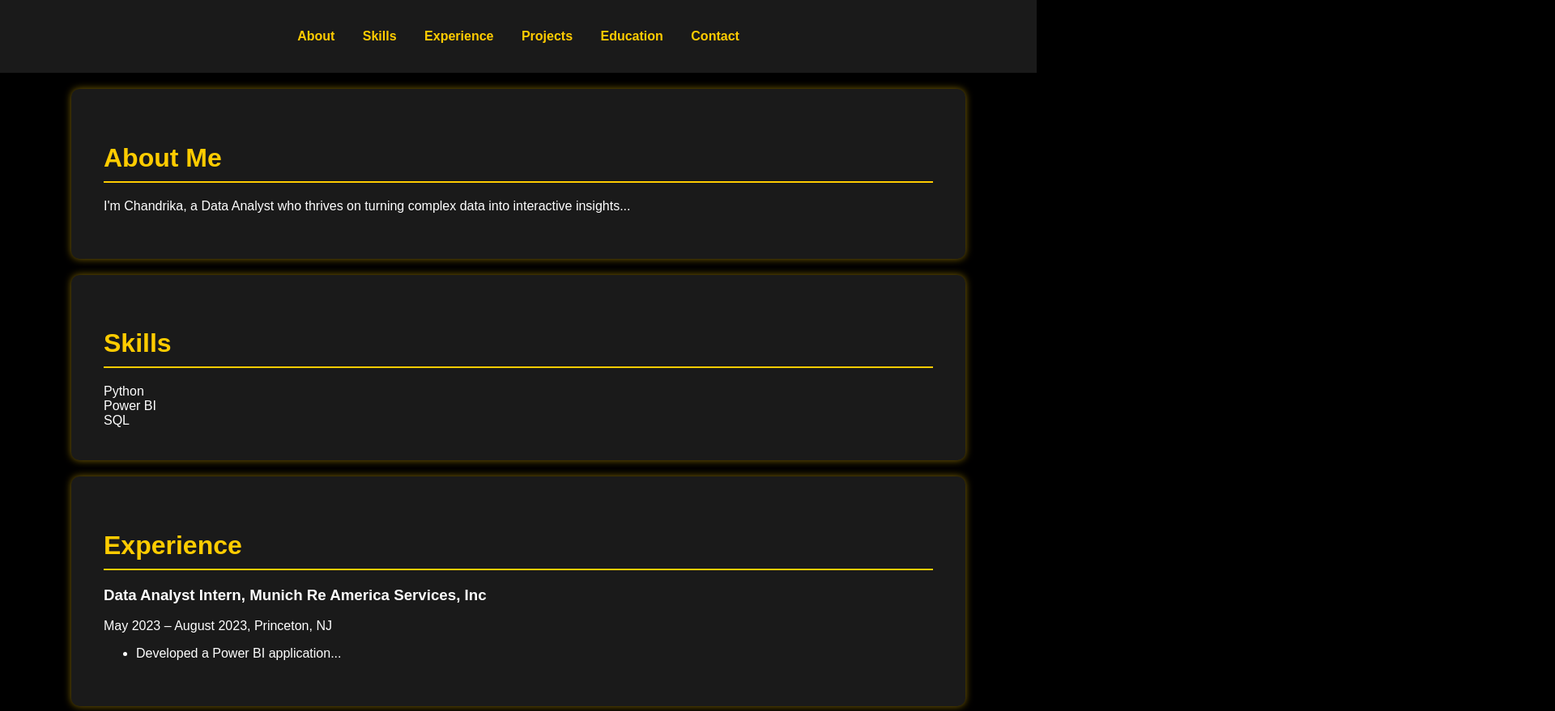
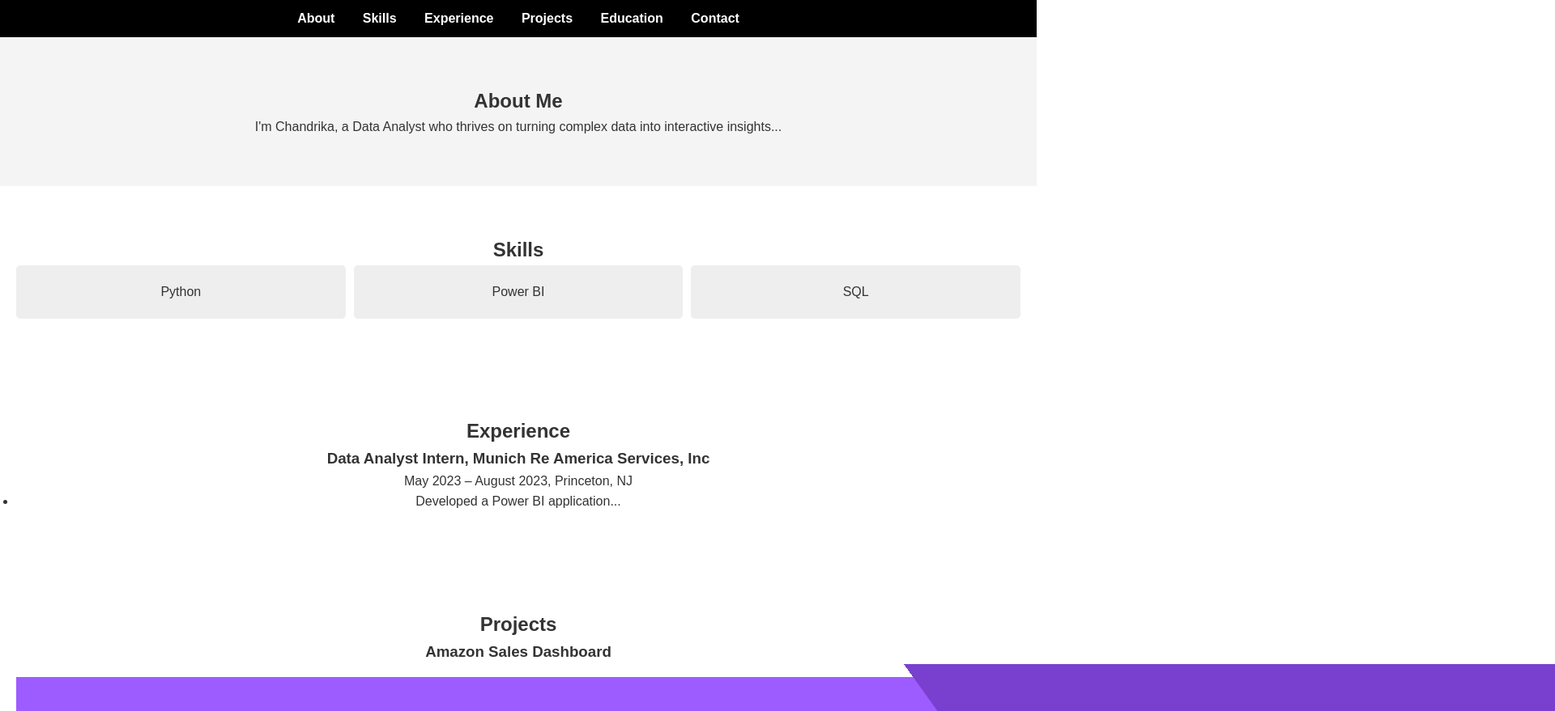
Before and after one commit to Chandrikakondisetty153/Chandrikakondisetty153.github.io, a plain HTML site: page index.html in a window 1280 px wide. Shown: the top 879 px of the page at 81% size, 1920 px wide, since content can reach past the window. Drawn offline with Linux system fonts and the light colour scheme.

Commit message:
Update style.css

```diff
--- a/style.css
+++ b/style.css
@@ -1,109 +1,65 @@
-body {
-    font-family: Arial, sans-serif;
-    background-color: #000;
-    color: #fff;
+/* Basic Reset */
+* {
     margin: 0;
     padding: 0;
+    box-sizing: border-box;
+}
+
+body {
+    font-family: 'Arial', sans-serif;
+    color: #333;
+    line-height: 1.6;
 }
 
 header {
-    background-color: #1a1a1a;
-    color: #fff;
-    padding: 20px 0;
+    background-color: #000;
+    padding: 10px;
     text-align: center;
 }
 
-header h1 {
-    margin: 0;
-    font-size: 2.5em;
-    color: #ffcc00;
+header nav ul {
+    list-style: none;
 }
 
-nav ul {
-    list-style-type: none;
-    padding: 0;
-}
-
-nav ul li {
+header nav ul li {
     display: inline;
     margin: 0 15px;
 }
 
-nav ul li a {
-    color: #ffcc00;
+header nav ul li a {
+    color: #fff;
     text-decoration: none;
     font-weight: bold;
 }
 
 section {
-    padding: 40px;
-    margin: 20px auto;
-    width: 80%;
-    background-color: #1a1a1a;
-    border-radius: 10px;
-    box-shadow: 0 0 10px rgba(255, 204, 0, 0.5);
+    padding: 60px 20px;
+    text-align: center;
 }
 
-section h2 {
-    color: #ffcc00;
-    font-size: 2em;
-    border-bottom: 2px solid #ffcc00;
-    padding-bottom: 10px;
-    margin-bottom: 20px;
+#about {
+    background-color: #f4f4f4;
 }
 
-.profile-pic {
-    border-radius: 50%;
-    width: 150px; /* Reduced size */
-    height: 150px; /* Reduced size */
-    margin: 20px 0;
-    display: block;
+#skills .skills-grid {
+    display: grid;
+    grid-template-columns: repeat(3, 1fr);
+    gap: 10px;
 }
 
-.project-section {
-    display: flex;
-    flex-wrap: wrap;
-    justify-content: space-around;
+.skill-item {
+    background-color: #eee;
+    padding: 20px;
+    border-radius: 5px;
 }
 
-.project {
-    background-color: #333;
-    padding: 20px;
-    margin: 20px;
-    border-radius: 10px;
-    width: 45%;
-    box-shadow: 0 0 15px rgba(255, 204, 0, 0.7);
-}
-
-.project h3 {
-    color: #ffcc00;
-    margin-bottom: 10px;
-}
-
-.project-image {
-    width: 100%;
-    max-width: 250px; /* Reduced size */
-    height: auto;
-    border-radius: 5px;
-    margin-bottom: 15px;
-}
-
-.project a {
-    color: #ffcc00;
-    text-decoration: none;
-    font-weight: bold;
-}
-
-.project a:hover {
-    text-decoration: underline;
+#experience, #projects, #education {
+    background-color: #fff;
 }
 
 footer {
+    background-color: #000;
+    color: #fff;
+    padding: 20px;
     text-align: center;
-    padding: 10px;
-    background-color: #1a1a1a;
-    color: #ffcc00;
-    position: relative;
-    width: 100%;
-    bottom: 0;
 }
```
